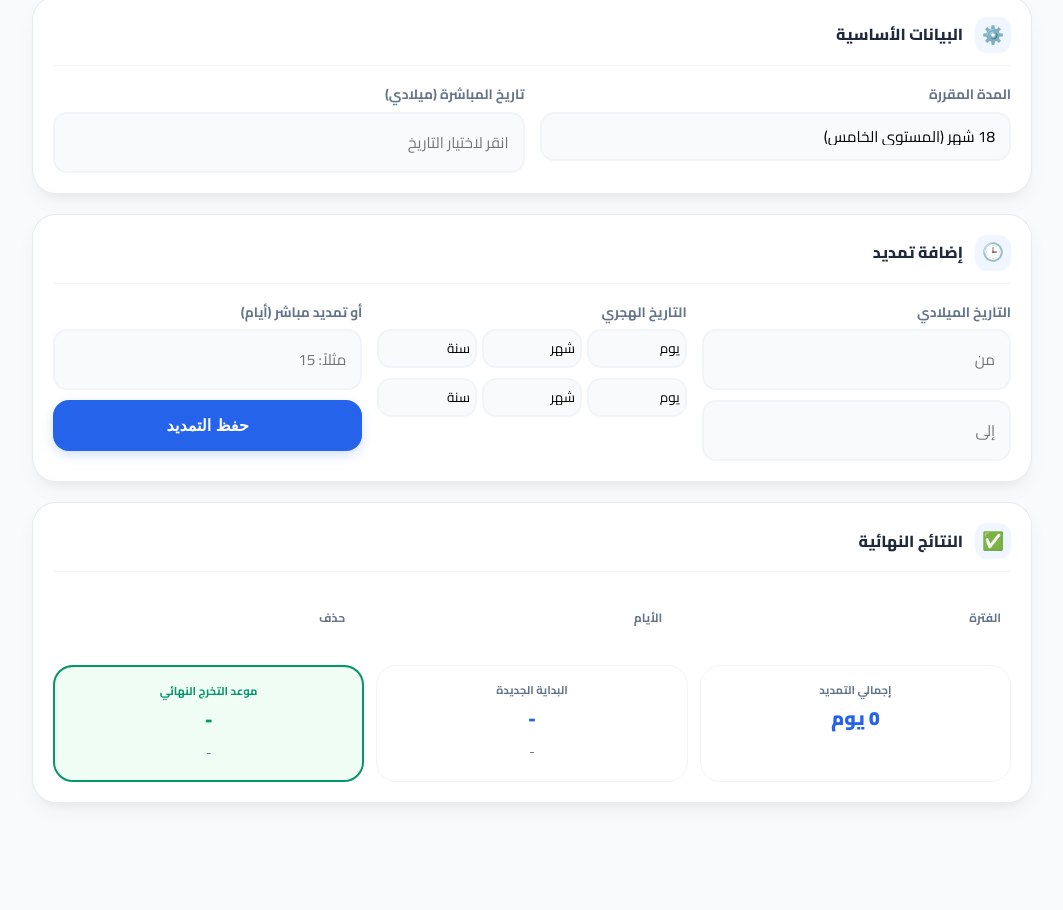
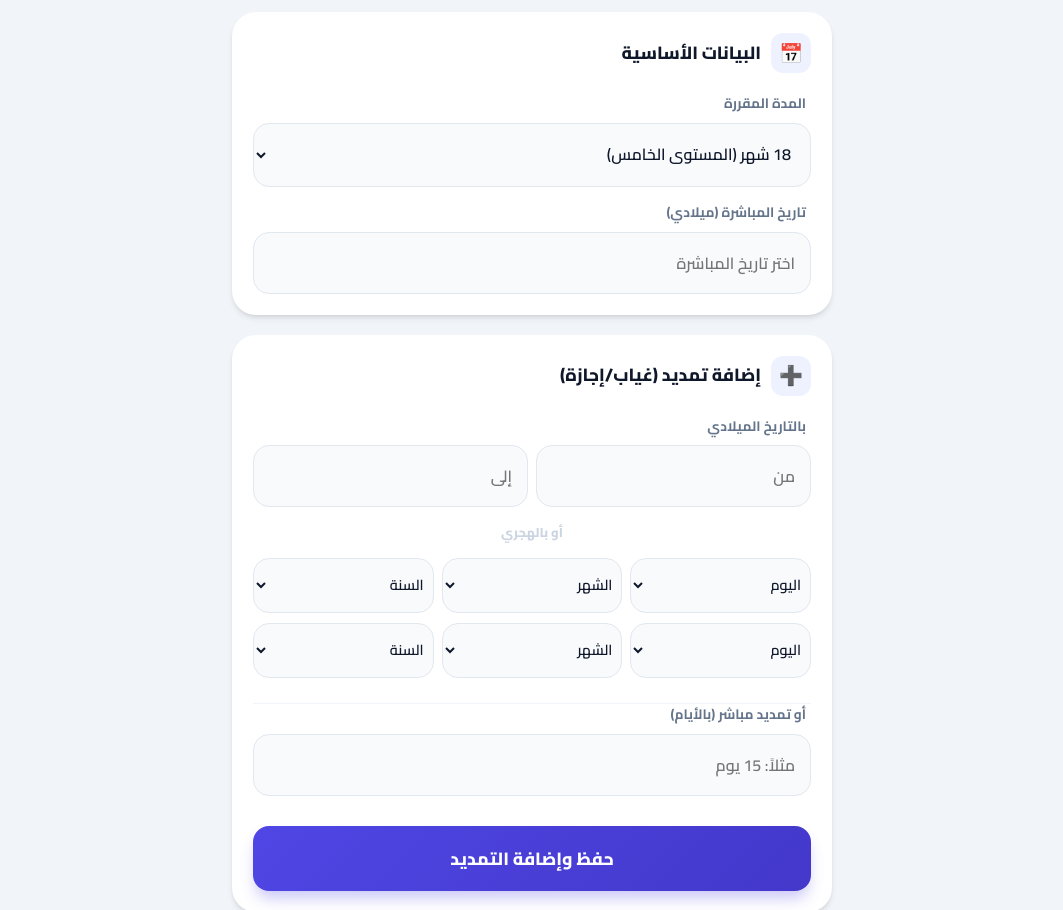
Before and after one commit to kingasir77/t3, a plain HTML site: page index.html in a window 1280 px wide. Shown: the part 94-1004 px from the top of the page, without its empty margins (108-1171 px from the left). Before the commit the page ends 937 px from the top, so only its background shows below. Drawn offline with nearby package versions, Linux system fonts and the light colour scheme.

Commit message:
index.html

```diff
--- a/index.html
+++ b/index.html
@@ -3,8 +3,9 @@
 
 <head>
     <meta charset="UTF-8">
-    <meta name="viewport" content="width=device-width, initial-scale=1.0, maximum-scale=1.0, user-scalable=no">
-    <title>نظام إدارة فترات التدريب المطور</title>
+    <meta name="viewport" content="width=device-width, initial-scale=1.0, maximum-scale=1.0, user-scalable=no, viewport-fit=cover">
+    <title>مساعد فترات التدريب | ماجد العسيري</title>
+
     <link rel="stylesheet" href="https://cdn.jsdelivr.net/npm/flatpickr/dist/flatpickr.min.css">
     <script src="https://cdn.jsdelivr.net/npm/moment@2.29.4/moment.min.js"></script>
     <script src="https://cdn.jsdelivr.net/npm/moment-hijri@2.1.2/moment-hijri.min.js"></script>
@@ -13,204 +14,185 @@
         @import url('https://fonts.googleapis.com/css2?family=Cairo:wght@400;600;700;800;900&display=swap');
 
         :root {
-            --bg-site: #f8fafc;
-            --primary: #2563eb;
-            --accent-blue: #eff6ff;
-            --card-white: #ffffff;
-            --text-dark: #1e293b;
-            --text-light: #64748b;
-            --success: #059669;
-            --danger: #dc2626;
-            --shadow: 0 10px 25px -5px rgba(0, 0, 0, 0.05), 0 8px 10px -6px rgba(0, 0, 0, 0.05);
-            --radius: 24px;
+            --primary: #4f46e5;
+            --primary-dark: #4338ca;
+            --secondary: #64748b;
+            --bg-app: #f1f5f9;
+            --card-bg: #ffffff;
+            --success: #10b981;
+            --danger: #ef4444;
+            --text-main: #0f172a;
+            --radius-lg: 24px;
+            --radius-md: 16px;
+            --shadow: 0 4px 6px -1px rgb(0 0 0 / 0.1), 0 2px 4px -2px rgb(0 0 0 / 0.1);
         }
 
         * {
             margin: 0; padding: 0; box-sizing: border-box;
-            -webkit-tap-highlight-color: transparent; /* تحسين استجابة اللمس */
+            -webkit-tap-highlight-color: transparent;
+            font-family: 'Cairo', sans-serif;
         }
 
         body {
-            font-family: 'Cairo', sans-serif;
-            background-color: var(--bg-site);
-            color: var(--text-dark);
-            padding: 20px 10px;
+            background-color: var(--bg-app);
+            color: var(--text-main);
+            padding: 20px 15px env(safe-area-inset-bottom);
             line-height: 1.6;
-            font-size: 16px; /* لمنع الزووم التلقائي في آيفون عند التركيز على الحقول */
+            user-select: none; /* لمنع تحديد النصوص وكأنه تطبيق */
         }
 
-        .container { max-width: 1000px; margin: 0 auto; }
+        .container { max-width: 600px; margin: 0 auto; }
 
-        header { text-align: center; margin-bottom: 25px; padding: 0 10px; }
-        header h1 { font-weight: 900; color: var(--primary); font-size: 1.75rem; letter-spacing: -0.5px; }
+        /* Header Styling */
+        header {
+            text-align: center;
+            margin-bottom: 30px;
+            padding-top: 10px;
+        }
+        header h1 {
+            font-weight: 900;
+            font-size: 1.8rem;
+            background: linear-gradient(135deg, var(--primary), #818cf8);
+            -webkit-background-clip: text;
+            -webkit-text-fill-color: transparent;
+        }
 
+        /* Section Cards */
         .section-card {
-            background: var(--card-white);
-            border-radius: var(--radius);
+            background: var(--card-bg);
+            border-radius: var(--radius-lg);
             padding: 20px;
             margin-bottom: 20px;
             box-shadow: var(--shadow);
-            border: 1px solid rgba(226, 232, 240, 0.8);
+            border: 1px solid rgba(255, 255, 255, 0.7);
         }
 
         .unit-header {
             display: flex;
             align-items: center;
-            gap: 12px;
-            margin-bottom: 18px;
-            padding-bottom: 12px;
-            border-bottom: 1px solid #f1f5f9;
+            gap: 10px;
+            margin-bottom: 20px;
         }
 
         .unit-icon {
-            width: 36px; height: 36px;
-            background: var(--accent-blue);
+            width: 40px; height: 40px;
+            background: #eef2ff;
             color: var(--primary);
             border-radius: 12px;
             display: flex; align-items: center; justify-content: center;
-            font-size: 1.1rem;
+            font-size: 1.2rem;
         }
 
-        .unit-title { font-weight: 800; font-size: 1rem; }
+        .unit-title { font-weight: 800; font-size: 1.1rem; color: var(--text-main); }
 
-        .grid-layout {
-            display: grid;
-            grid-template-columns: 1fr; /* الافتراضي للجوال عمود واحد */
-            gap: 15px;
-        }
-
-        @media (min-width: 768px) {
-            .grid-layout { grid-template-columns: repeat(auto-fit, minmax(250px, 1fr)); }
-        }
-
-        label { display: block; margin-bottom: 6px; font-weight: 700; font-size: 0.85rem; color: var(--text-light); }
+        /* Form Elements */
+        label { display: block; margin-bottom: 8px; font-weight: 700; font-size: 0.85rem; color: var(--secondary); margin-right: 5px; }
 
         input, select {
             width: 100%;
-            padding: 14px;
-            border: 2px solid #f1f5f9;
+            padding: 15px;
+            border: 1.5px solid #e2e8f0;
             background-color: #f8fafc;
-            border-radius: 14px;
-            font-family: 'Cairo';
-            font-size: 0.95rem;
+            border-radius: var(--radius-md);
+            font-size: 1rem;
             transition: all 0.2s ease;
-            appearance: none; /* توحيد شكل الـ Select */
+            color: var(--text-main);
+            font-weight: 600;
         }
 
-        input:focus, select:focus {
-            border-color: var(--primary);
-            background-color: #fff;
-            outline: none;
-            box-shadow: 0 0 0 4px rgba(37, 99, 235, 0.1);
+        input:focus { border-color: var(--primary); background-color: #fff; outline: none; }
+
+        .btn-action {
+            background: linear-gradient(135deg, var(--primary), var(--primary-dark));
+            color: white; border: none;
+            padding: 16px; border-radius: var(--radius-md);
+            font-weight: 800; cursor: pointer;
+            width: 100%; margin-top: 15px;
+            font-size: 1.1rem;
+            box-shadow: 0 10px 15px -3px rgba(79, 70, 229, 0.3);
         }
 
-        .btn-action {
-            background: var(--primary);
-            color: white; border: none;
-            padding: 16px; border-radius: 16px;
-            font-weight: 800; cursor: pointer;
-            width: 100%; margin-top: 10px;
-            transition: 0.3s;
-            font-size: 1rem;
-            box-shadow: 0 4px 12px rgba(37, 99, 235, 0.2);
-        }
+        .btn-action:active { transform: scale(0.97); }
 
-        .btn-action:active { transform: scale(0.98); }
-
+        /* Data Display */
         .info-display {
             background: #f8fafc;
             padding: 15px;
-            border-radius: 18px;
+            border-radius: var(--radius-md);
             margin-top: 15px;
             display: grid;
-            grid-template-columns: 1fr;
-            gap: 12px;
-            border: 1px dashed #cbd5e1;
+            grid-template-columns: repeat(auto-fit, minmax(140px, 1fr));
+            gap: 10px;
+            border: 1px solid #e2e8f0;
         }
 
-        @media (min-width: 600px) {
-            .info-display { grid-template-columns: repeat(3, 1fr); }
-        }
+        .info-item { text-align: center; padding: 10px; background: white; border-radius: 12px; box-shadow: 0 2px 4px rgba(0,0,0,0.02); }
+        .info-label { font-size: 0.75rem; color: var(--secondary); font-weight: 700; display: block; }
+        .info-value { font-weight: 800; color: var(--text-main); font-size: 0.95rem; }
 
-        .info-item {
-            padding: 8px;
-            background: white;
-            border-radius: 12px;
-            border: 1px solid #f1f5f9;
-        }
-        .info-label { font-size: 0.7rem; color: var(--text-light); font-weight: 700; display: block; margin-bottom: 2px; }
-        .info-value { font-weight: 800; color: var(--text-dark); font-size: 0.9rem; }
-        .highlight-blue { color: var(--primary); }
+        /* Hijri Group */
+        .hijri-group { display: flex; gap: 8px; margin-bottom: 10px; }
+        .hijri-group select { padding: 12px 5px; font-size: 0.9rem; flex: 1; }
 
-        /* النتائج */
-        .results-grid {
-            display: grid;
-            grid-template-columns: 1fr;
-            gap: 12px;
-            margin-top: 20px;
-        }
-
-        @media (min-width: 600px) {
-            .results-grid { grid-template-columns: repeat(3, 1fr); }
-        }
+        /* Results Styling */
+        .results-grid { display: grid; gap: 12px; margin-top: 20px; }
 
         .result-box {
-            background: #ffffff;
-            border: 1px solid #f1f5f9;
-            padding: 15px;
-            border-radius: 20px;
+            background: #fff;
+            padding: 20px;
+            border-radius: var(--radius-md);
             text-align: center;
-            transition: 0.3s;
+            border: 1px solid #e2e8f0;
         }
 
         .result-box.highlight {
-            border: 2px solid var(--success);
-            background: #f0fdf4;
-            grid-column: 1 / -1; /* جعل نتيجة التخرج تأخذ عرض كامل في الجوال لأهميتها */
+            background: linear-gradient(135deg, #059669, #10b981);
+            color: white; border: none;
         }
 
-        @media (min-width: 600px) {
-            .result-box.highlight { grid-column: auto; }
+        .result-box.highlight .info-label,
+        .result-box.highlight .val-sub { color: rgba(255,255,255,0.8); }
+        .result-box.highlight .val-main { color: #fff; font-size: 1.5rem; }
+
+        .val-main { display: block; font-size: 1.3rem; font-weight: 900; color: var(--primary); }
+        .val-sub { font-size: 0.9rem; font-weight: 600; color: var(--secondary); }
+
+        /* Table Optimization */
+        .table-container { margin-top: 15px; border-radius: 12px; overflow: hidden; }
+        table { width: 100%; border-collapse: collapse; }
+        th { background: #f8fafc; padding: 12px; font-size: 0.8rem; color: var(--secondary); text-align: right; }
+        td { padding: 15px 12px; background: #fff; border-bottom: 1px solid #f1f5f9; font-size: 0.9rem; font-weight: 600; }
+
+        .delete-btn {
+            color: var(--danger);
+            background: #fef2f2;
+            border: none;
+            padding: 6px 12px;
+            border-radius: 8px;
+            font-weight: 700;
+            font-size: 0.8rem;
         }
 
-        .result-box .val-main { display: block; font-size: 1.2rem; font-weight: 900; color: var(--primary); margin: 4px 0; }
-        .result-box .val-sub { font-size: 0.8rem; color: var(--text-light); font-weight: 600; }
+        /* Footer */
+        footer {
+            text-align: center;
+            margin-top: 40px;
+            padding: 20px;
+            color: var(--secondary);
+            font-size: 0.9rem;
+        }
+        footer .heart { color: var(--danger); animation: heartbeat 1.5s infinite; display: inline-block; }
 
-        /* تحسين الجدول للجوال */
-        .table-container {
-            overflow-x: auto;
-            margin: 10px -5px;
-            padding: 0 5px;
-            -webkit-overflow-scrolling: touch;
+        @keyframes heartbeat {
+            0% { transform: scale(1); }
+            50% { transform: scale(1.2); }
+            100% { transform: scale(1); }
         }
 
-        table { width: 100%; border-collapse: separate; border-spacing: 0 8px; }
-        th { text-align: right; padding: 10px; font-size: 0.75rem; color: var(--text-light); text-transform: uppercase; }
-        td {
-            padding: 12px;
-            background: #f8fafc;
-            font-size: 0.85rem;
-        }
-        td:first-child { border-radius: 0 12px 12px 0; }
-        td:last-child { border-radius: 12px 0 0 12px; text-align: left; }
+        footer b { color: var(--primary); font-weight: 800; }
 
-        .delete-link {
-            color: var(--danger);
-            padding: 8px 12px;
-            background: #fee2e2;
-            border-radius: 8px;
-            font-size: 0.75rem;
-            text-decoration: none;
-        }
-
-        /* تنسيق الهجري في الجوال */
-        .hijri-group {
-            display: flex;
-            gap: 5px;
-            margin-bottom: 10px;
-        }
-        .hijri-group select { padding: 10px 5px; font-size: 0.85rem; }
-
+        /* Flatpickr Customization */
+        .flatpickr-calendar { border-radius: 15px !important; box-shadow: var(--shadow) !important; border: none !important; }
     </style>
 </head>
 
@@ -223,10 +205,10 @@
 
         <div class="section-card">
             <div class="unit-header">
-                <div class="unit-icon">⚙️</div>
+                <div class="unit-icon">📅</div>
                 <div class="unit-title">البيانات الأساسية</div>
             </div>
-            <div class="grid-layout">
+            <div style="display: grid; gap: 15px;">
                 <div>
                     <label>المدة المقررة</label>
                     <select id="level" onchange="calculate()">
@@ -236,7 +218,7 @@
                 </div>
                 <div>
                     <label>تاريخ المباشرة (ميلادي)</label>
-                    <input type="text" id="startDate" readonly placeholder="انقر لاختيار التاريخ">
+                    <input type="text" id="startDate" readonly placeholder="اختر تاريخ المباشرة">
                 </div>
             </div>
 
@@ -246,61 +228,64 @@
                     <span id="startH" class="info-value">-</span>
                 </div>
                 <div class="info-item">
-                    <span class="info-label">النهاية الافتراضية (M)</span>
-                    <span id="endM_base" class="info-value highlight-blue">-</span>
-                </div>
-                <div class="info-item">
-                    <span class="info-label">النهاية الافتراضية (H)</span>
-                    <span id="endH_base" class="info-value highlight-blue">-</span>
+                    <span class="info-label">النهاية الافتراضية</span>
+                    <span id="endM_base" class="info-value" style="color:var(--primary)">-</span>
                 </div>
             </div>
         </div>
 
         <div class="section-card">
             <div class="unit-header">
-                <div class="unit-icon">🕒</div>
-                <div class="unit-title">إضافة تمديد</div>
+                <div class="unit-icon">➕</div>
+                <div class="unit-title">إضافة تمديد (غياب/إجازة)</div>
             </div>
-            <div class="grid-layout">
+
+            <div style="display: grid; gap: 15px;">
                 <div>
-                    <label>التاريخ الميلادي</label>
-                    <input type="text" id="excStartM" placeholder="من" style="margin-bottom:10px;" readonly>
-                    <input type="text" id="excEndM" placeholder="إلى" readonly>
+                    <label>بالتاريخ الميلادي</label>
+                    <div style="display: flex; gap: 8px;">
+                        <input type="text" id="excStartM" placeholder="من" readonly>
+                        <input type="text" id="excEndM" placeholder="إلى" readonly>
+                    </div>
                 </div>
+
+                <div style="text-align: center; color: #cbd5e1; font-weight: 800; font-size: 0.8rem;">أو بالهجري</div>
+
                 <div>
-                    <label>التاريخ الهجري</label>
                     <div class="hijri-group">
-                        <select id="hDayS"><option value="">يوم</option></select>
-                        <select id="hMonthS"><option value="">شهر</option></select>
-                        <select id="hYearS"><option value="">سنة</option></select>
+                        <select id="hDayS"><option value="">اليوم</option></select>
+                        <select id="hMonthS"><option value="">الشهر</option></select>
+                        <select id="hYearS"><option value="">السنة</option></select>
                     </div>
                     <div class="hijri-group">
-                        <select id="hDayE"><option value="">يوم</option></select>
-                        <select id="hMonthE"><option value="">شهر</option></select>
-                        <select id="hYearE"><option value="">سنة</option></select>
+                        <select id="hDayE"><option value="">اليوم</option></select>
+                        <select id="hMonthE"><option value="">الشهر</option></select>
+                        <select id="hYearE"><option value="">السنة</option></select>
                     </div>
                 </div>
-                <div>
-                    <label>أو تمديد مباشر (أيام)</label>
-                    <input type="number" id="excDays" placeholder="مثلاً: 15" pattern="\d*">
-                    <button class="btn-action" onclick="addException()">حفظ التمديد</button>
+
+                <div style="border-top: 1px solid #f1f5f9; pt-15">
+                    <label>أو تمديد مباشر (بالأيام)</label>
+                    <input type="number" id="excDays" placeholder="مثلاً: 15 يوم" pattern="\d*">
                 </div>
+
+                <button class="btn-action" onclick="addException()">حفظ وإضافة التمديد</button>
             </div>
         </div>
 
         <div class="section-card">
             <div class="unit-header">
-                <div class="unit-icon">✅</div>
-                <div class="unit-title">النتائج النهائية</div>
+                <div class="unit-icon">📊</div>
+                <div class="unit-title">النتائج وجدول التمديدات</div>
             </div>
 
-            <div class="table-container">
+            <div class="table-container" id="tableContainer" style="display: none;">
                 <table id="excTable">
                     <thead>
                         <tr>
                             <th>الفترة</th>
                             <th>الأيام</th>
-                            <th>حذف</th>
+                            <th>إجراء</th>
                         </tr>
                     </thead>
                     <tbody></tbody>
@@ -309,27 +294,28 @@
 
             <div class="results-grid">
                 <div class="result-box">
-                    <span class="info-label">إجمالي التمديد</span>
+                    <span class="info-label">إجمالي أيام التمديد</span>
                     <span class="val-main" id="totalExc">0 يوم</span>
                 </div>
-                <div class="result-box">
-                    <span class="info-label">البداية الجديدة</span>
-                    <span class="val-main" id="finalStartM">-</span>
-                    <span class="val-sub" id="finalStartH">-</span>
-                </div>
                 <div class="result-box highlight">
-                    <span class="info-label" style="color:var(--success)">موعد التخرج النهائي</span>
-                    <span class="val-main" id="finalEndM" style="color:var(--success)">-</span>
+                    <span class="info-label">موعد التخرج النهائي المتوقع</span>
+                    <span class="val-main" id="finalEndM">-</span>
                     <span class="val-sub" id="finalEndH">-</span>
                 </div>
             </div>
         </div>
+
+        <footer>
+            تم التطوير بكل <span class="heart">❤</span> بواسطة <br>
+            <b>ماجد العسيري</b>
+        </footer>
     </div>
 
     <script src="https://cdn.jsdelivr.net/npm/flatpickr"></script>
     <script src="https://cdn.jsdelivr.net/npm/flatpickr/dist/l10n/ar.js"></script>
 
     <script>
+        // حافظت على نفس المنطق البرمجي الخاص بك لضمان دقة الحسابات
         let bStart = null, exceptions = [];
 
         function fillHijriLists() {
@@ -344,9 +330,9 @@
         }
         fillHijriLists();
 
-        const fpS = flatpickr("#startDate", { locale: "ar", disableMobile: "true", onChange: d => { bStart = d[0]; calculate(); } });
-        const fpES = flatpickr("#excStartM", { locale: "ar", disableMobile: "true" });
-        const fpEE = flatpickr("#excEndM", { locale: "ar", disableMobile: "true" });
+        const fpS = flatpickr("#startDate", { locale: "ar", altInput: true, altFormat: "j F Y", onChange: d => { bStart = d[0]; calculate(); } });
+        const fpES = flatpickr("#excStartM", { locale: "ar", altInput: true, altFormat: "j F" });
+        const fpEE = flatpickr("#excEndM", { locale: "ar", altInput: true, altFormat: "j F" });
 
         function toH(date) { return moment(date).format('iD iMMMM iYYYY') + " هـ"; }
 
@@ -356,12 +342,11 @@
             document.getElementById('startH').innerText = toH(bStart);
             let baseEnd = moment(bStart).add(parseInt(document.getElementById('level').value), 'months');
             document.getElementById('endM_base').innerText = baseEnd.format('YYYY-MM-DD');
-            document.getElementById('endH_base').innerText = toH(baseEnd.toDate());
             render();
         }
 
         function addException() {
-            if (!bStart) return alert("يرجى تحديد تاريخ البداية");
+            if (!bStart) return alert("يرجى تحديد تاريخ البداية أولاً");
             let start, end;
             const dInp = document.getElementById('excDays').value;
             const hS = { d: document.getElementById('hDayS').value, m: document.getElementById('hMonthS').value, y: document.getElementById('hYearS').value };
@@ -378,7 +363,7 @@
                 end = moment(start).add(parseInt(dInp)-1, 'days');
             }
 
-            if (!start || !end || !start.isValid()) return alert("تحقق من التواريخ");
+            if (!start || !end || !start.isValid()) return alert("تحقق من صحة تواريخ التمديد");
 
             let total = end.diff(start, 'days') + 1;
             let mVal = parseInt(document.getElementById('level').value);
@@ -389,8 +374,7 @@
 
             exceptions.push({
                 range: start.format('MM/DD') + " ➔ " + end.format('MM/DD'),
-                accepted,
-                rejected: total - accepted
+                accepted
             });
 
             ["hDayS", "hMonthS", "hYearS", "hDayE", "hMonthE", "hYearE", "excDays"].forEach(id => document.getElementById(id).value = "");
@@ -402,29 +386,32 @@
             const tb = document.querySelector("#excTable tbody");
             tb.innerHTML = "";
             let totalDays = 0;
+
+            if(exceptions.length > 0) document.getElementById('tableContainer').style.display = 'block';
+
             exceptions.forEach((ex, i) => {
                 totalDays += ex.accepted;
                 tb.innerHTML += `<tr>
                     <td>${ex.range}</td>
-                    <td style="font-weight:bold; color:var(--primary)">${ex.accepted} ي</td>
-                    <td><button class="delete-link" onclick="remove(${i})">حذف</button></td>
+                    <td><span style="color:var(--primary)">${ex.accepted} يوم</span></td>
+                    <td><button class="delete-btn" onclick="remove(${i})">حذف</button></td>
                 </tr>`;
             });
 
             document.getElementById('totalExc').innerText = totalDays + " يوم";
 
             if (bStart) {
-                let currentStart = moment(bStart).add(totalDays, 'days');
-                document.getElementById('finalStartM').innerText = currentStart.format('YYYY-MM-DD');
-                document.getElementById('finalStartH').innerText = toH(currentStart.toDate());
-
-                let finalEnd = moment(currentStart).add(parseInt(document.getElementById('level').value), 'months');
+                let finalEnd = moment(bStart).add(parseInt(document.getElementById('level').value), 'months').add(totalDays, 'days');
                 document.getElementById('finalEndM').innerText = finalEnd.format('YYYY-MM-DD');
                 document.getElementById('finalEndH').innerText = toH(finalEnd.toDate());
             }
         }
 
-        function remove(i) { exceptions.splice(i, 1); render(); }
+        function remove(i) {
+            exceptions.splice(i, 1);
+            if(exceptions.length === 0) document.getElementById('tableContainer').style.display = 'none';
+            render();
+        }
     </script>
 </body>
 </html>
```
